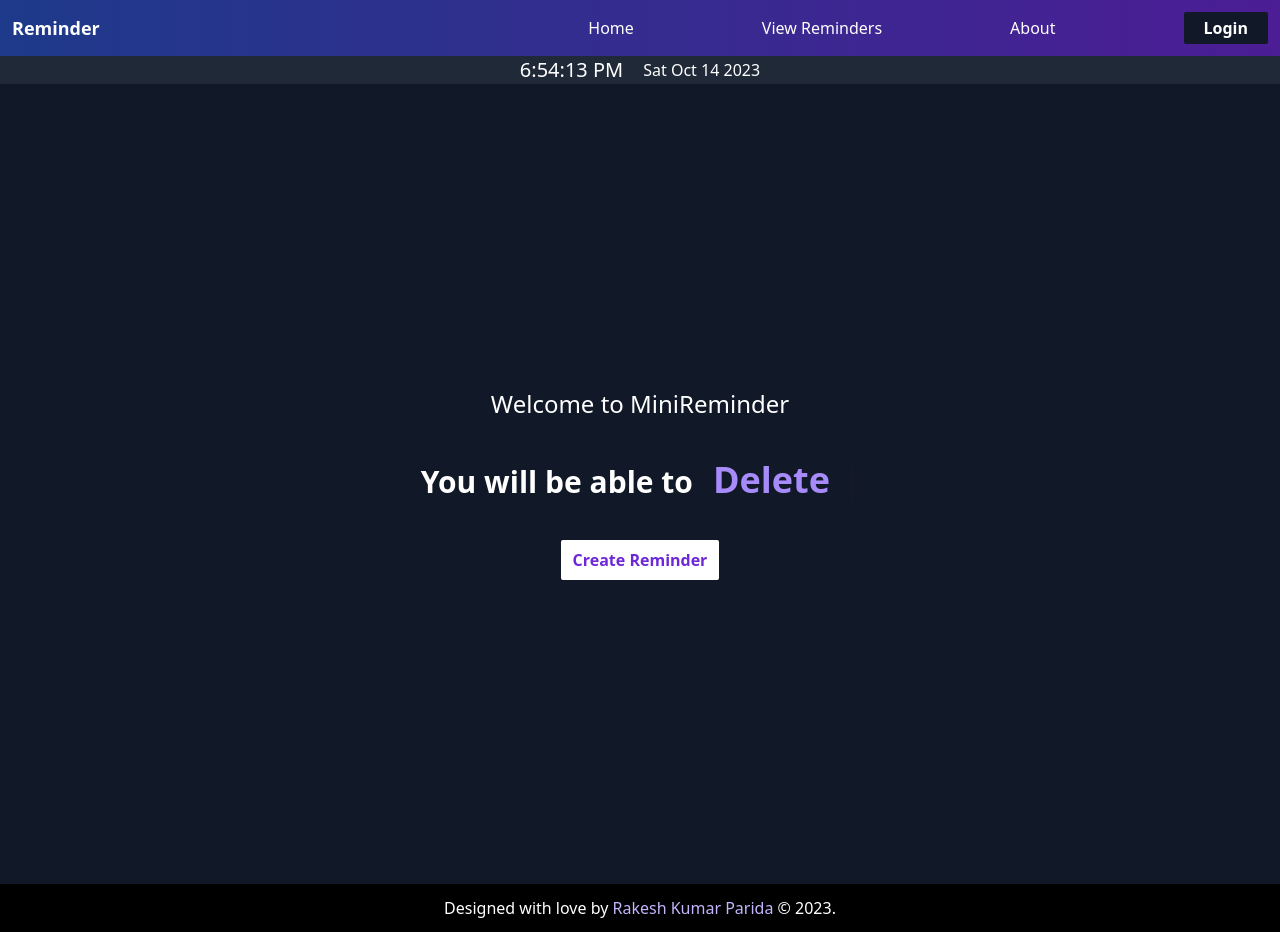
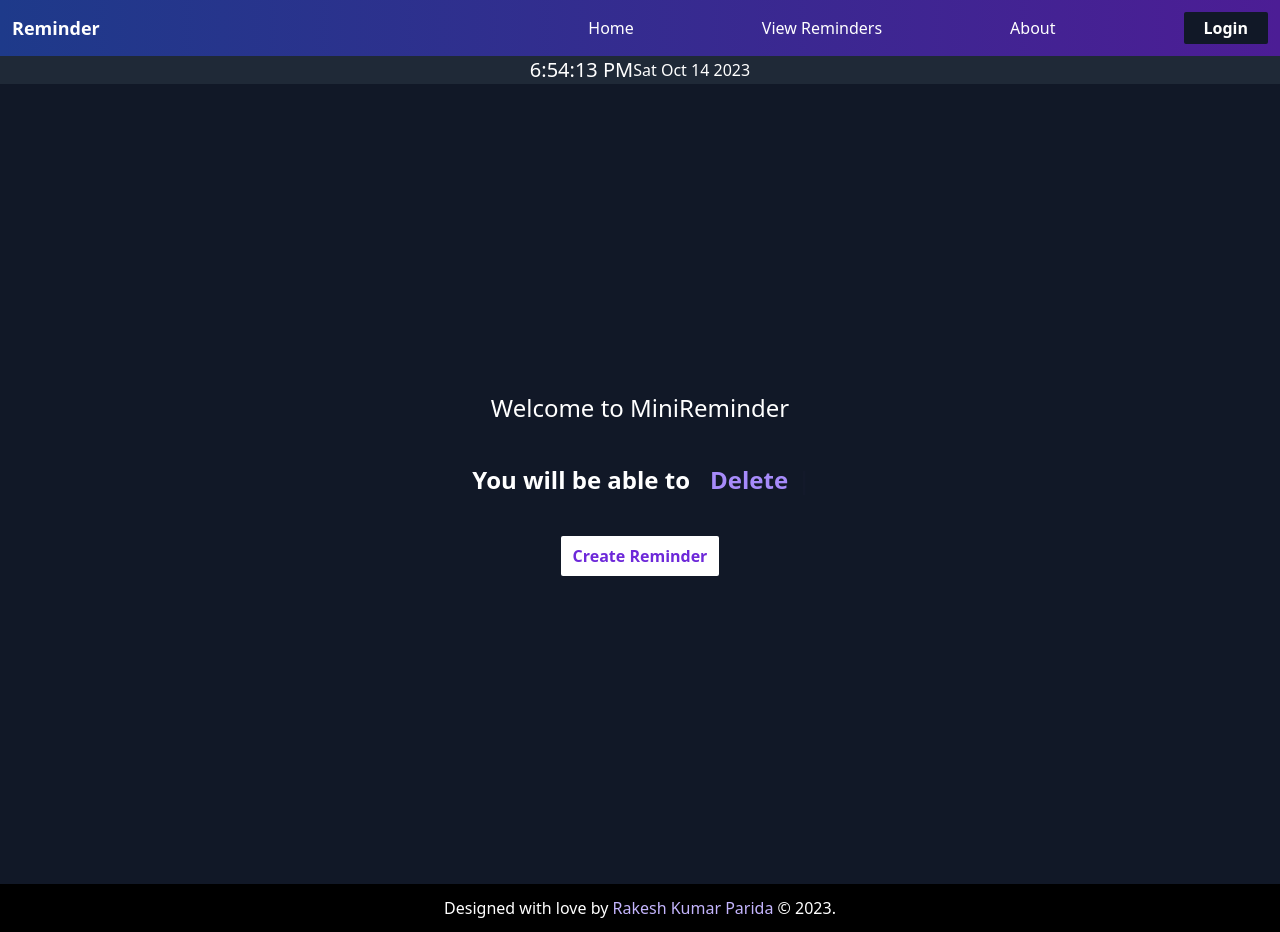
Before and after one commit to Rakesh-99/mern-stack-reminder-frontend, a React (Create React App) app: page / in a window 1280 px wide. Built offline with nearby package versions, Linux system fonts and the light colour scheme.

Commit message:
ui enhancement

```diff
--- a/src/Components/Home/Home.jsx
+++ b/src/Components/Home/Home.jsx
@@ -25,17 +25,17 @@ const Home = () => {
         <div className="">
             <NavBar />
 
-            <div className="flex items-center justify-center space-x-5 bg-gray-800">
+            <div className="flex items-center justify-center  bg-gray-800">
                 <span className='text-white text-xl '>{time}</span>
                 <h1 className='text-white'>{n}</h1>
             </div>
-            <div className=" bg-gray-900 h-screen flex px-10 py-5 w-full max-[760px]:flex-col max-[760px]:justify-center max-[760px]:items-center">
+            <div className=" bg-gray-900 h-screen flex py-5 w-full max-[760px]:flex-col max-[760px]:justify-center max-[760px]:items-center">
 
 
-                <div className="w-full px-10 flex items-center justify-center  flex-col max-[760px]:w-full">
+                <div className="w-full flex items-center justify-center  flex-col max-[760px]:w-full">
                     {getUsername ? <h1 className='text-white font-semibold text-4xl my-2'>Hello {getUsername},</h1> : <></>}
 
-                    <h1 className='text-white text-2xl'>Welcome to MiniReminder</h1>
+                    <h1 className='text-white text-xl w-full text-center md:text-2xl sm:text-sm' >Welcome to MiniReminder</h1>
 
                     <div className="py-10 ">
                         <TypeWriter/>
--- a/src/Components/TypeWriter/TypeWriter.jsx
+++ b/src/Components/TypeWriter/TypeWriter.jsx
@@ -4,7 +4,7 @@ import { useTypewriter, Cursor } from 'react-simple-typewriter'
 const TypeWriter = () => {
 
     const [text] = useTypewriter({
-        words: ['Add', 'Remove', 'Delete', ' & Read the reminders...'],
+        words: ['Add', 'Remove', 'Delete', 'Edit', ' & Read the reminders...'],
         loop: {},
         typeSpeed: 120
     });
@@ -14,8 +14,8 @@ const TypeWriter = () => {
     return (
         <>
 
-            <h1 className='text-3xl text-white font-semibold max-[500px]:text-xl'>You will be able to
-                <span className='text-4xl text-violet-400 ml-5 max-[500px]:text-xl '>{text} <Cursor /></span>
+            <h1 className='text-2xl text-white font-semibold max-[500px]:text-xl'>You will be able to
+                <span className='text-2xl text-violet-400 ml-5 max-[500px]:text-xl '>{text} <Cursor /></span>
             </h1>
 
         </>
```
